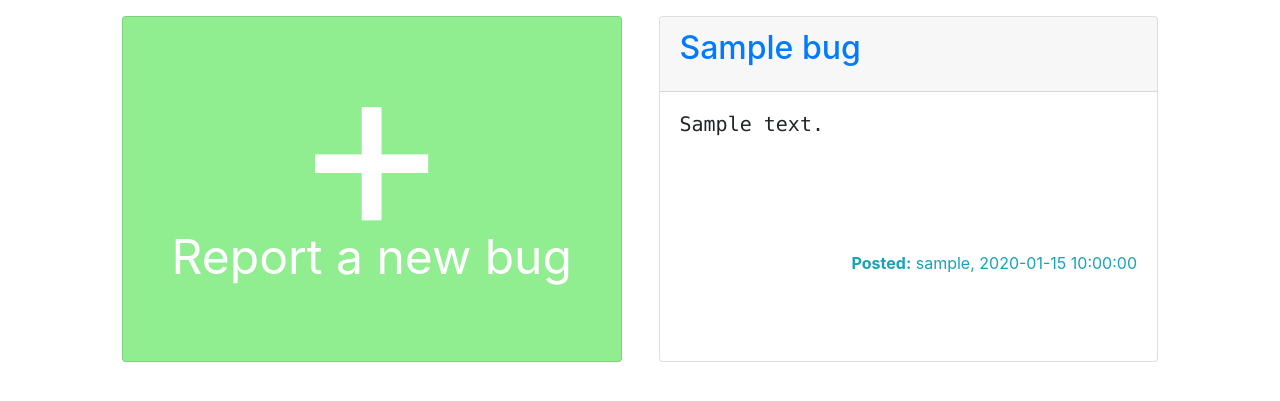
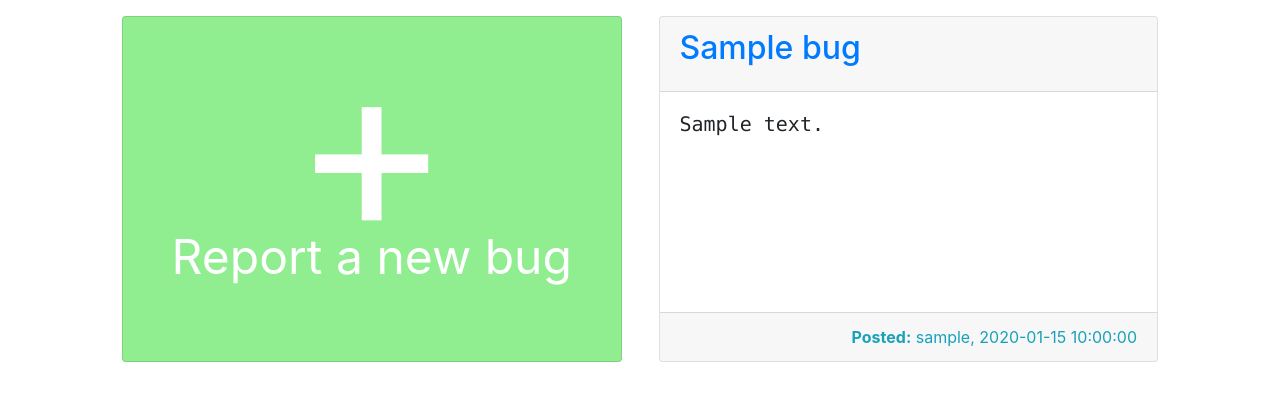
Before and after one commit to Rolv-Apneseth/just-a-tracker, a Flask app: page /workspace/1 in a window 1280 px wide. Shown: the part 165-566 px from the top of the page. Run offline with Flask 2, Linux system fonts and the light colour scheme; a user stored in the database is signed in; tables that the repository leaves empty hold one stand-in row (values such as "Sample post"); some libraries are stand-ins or nearby versions.

Commit message:
In the workspace page, changed div containing the date and time posted to card-footer

```diff
--- a/just-a-tracker/website/templates/workspace.html
+++ b/just-a-tracker/website/templates/workspace.html
@@ -104,8 +104,8 @@
       >
     </div>
 
-    <div class="card-body">
-      <p class="card-text text-right text-info">
+    <div class="card-footer">
+      <p class="card-text text-right text-info mt-auto">
         <b>Posted:</b> {{ bug.author_username }}, {{ bug.date }}
       </p>
     </div>
```
